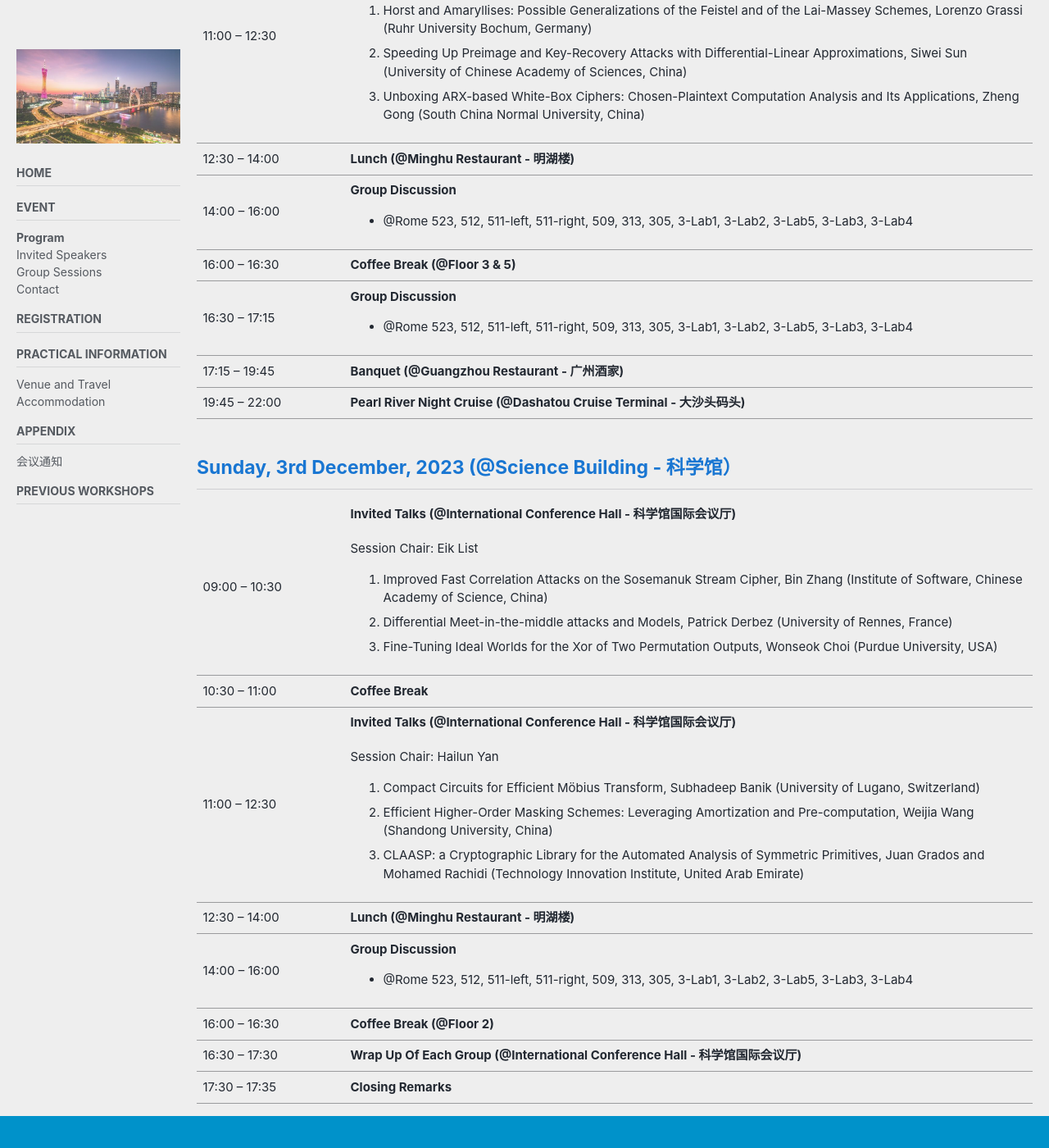
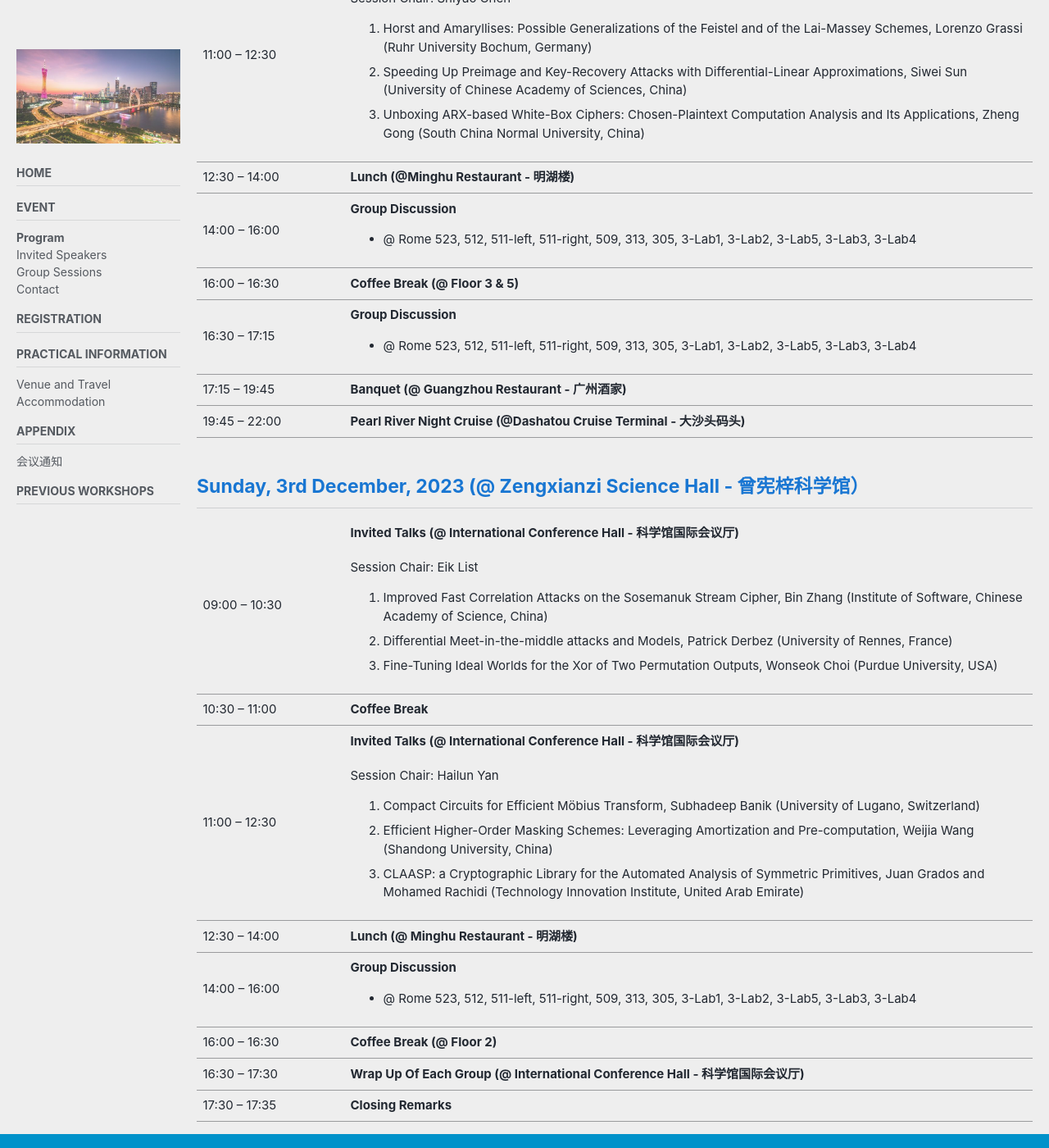
Before and after one commit to cryptanalysisbench/SATbench, a Jekyll site: the page built from program.md, in a window 1280 px wide and 1400 px high, scrolled down 1588 px. Shown: the whole window at 82% size. Built offline with Jekyll 4.4.1, drawn with Linux system fonts in a browser that asks for light colours; cached includes are drawn as plain includes; nearby versions of some CDN libraries; our own code applies the rules of GitHub Pages for plain Markdown files; some of the changed text lies outside the part shown.

Commit message:
Update program.md

```diff
--- a/program.md
+++ b/program.md
@@ -12,7 +12,7 @@ sidebar:
 
 # Program
 > Note:
-> @ Lecture Hall (学术报告厅) in the morning of the first day. @ Science Building (科学馆) in the rest of the workshop.
+> @ Academic Report Hall (学术报告厅) in the morning of the first day. @ Zengxianzi Science Hall (曾宪梓科学馆) in the rest of the workshop.
 <!--You can find [here](https://www.google.com) a pdf version of the program.-->
 
 ## Friday, 1st December, 2023
@@ -52,11 +52,11 @@ sidebar:
     </tr>
       <tr>
         <td>12:30 – 14:00</td>
-        <td><b>Lunch (@Minghu Restaurant - 明湖楼)</b></td>
+        <td><b>Lunch (@ Minghu Restaurant - 明湖楼)</b></td>
     </tr>
       <tr>
         <td>14:00 – 16:00</td>
-        <td><b>Group Discussion (@Science Building - 科学馆)</b>
+        <td><b>Group Discussion (@ Zengxianzi Science Hall - 曾宪梓科学馆)</b>
         <ul>
           <li>@Rome 523, 512, 511-left, 511-right, 509, 313, 305, 3-Lab1, 3-Lab2, 3-Lab5, 520, 509 </li>
         </ul>
@@ -64,11 +64,11 @@ sidebar:
     </tr>
       <tr>
         <td>16:00 – 16:30</td>
-        <td><b>Coffee Break (@Floor 3 & 5)</b></td>
+        <td><b>Coffee Break (@ Floor 3 & 5)</b></td>
     </tr>
       <tr>
         <td>16:30 – 18:00</td>
-        <td><b>Group Discussion (@Science Building - 科学馆)</b>
+        <td><b>Group Discussion (@ Zengxianzi Science Hall - 曾宪梓科学馆)</b>
         <ul>
           <li>@Rome 523, 512, 511-left, 511-right, 509, 313, 305, 3-Lab1, 3-Lab2, 3-Lab5, 520, 509 </li>
         </ul>
@@ -76,11 +76,11 @@ sidebar:
     </tr>
 </table>
 
-## Saturday, 2nd December, 2023 (@Science Building - 科学馆）
+## Saturday, 2nd December, 2023 (@ Zengxianzi Science Hall - 曾宪梓科学馆）
 <table>
     <tr>
         <td width="180">09:00 – 10:30</td>
-        <td><p><b>Invited Talks (@International Conference Hall - 科学馆国际会议厅)</b></p>
+        <td><p><b>Invited Talks (@International Conference Hall - 曾宪梓科学馆国际会议厅)</b></p>
           Session Chair: Haoyang Wang
           <ol>
           <li>Aspects of the Design of QARMAv2, Roberto Avanzi (ARM Germany GmbH)</li>
@@ -95,7 +95,7 @@ sidebar:
     </tr>
       <tr>
         <td>11:00 – 12:30</td>
-        <td><p><b>Invited Talks (@International Conference Hall - 科学馆国际会议厅)</b></p>
+        <td><p><b>Invited Talks (@ International Conference Hall - 科学馆国际会议厅)</b></p>
           Session Chair: Shiyao Chen
           <ol>
           <li>Horst and Amaryllises: Possible Generalizations of the Feistel and of the Lai-Massey Schemes, Lorenzo Grassi (Ruhr University Bochum, Germany)</li>
@@ -112,25 +112,25 @@ sidebar:
         <td>14:00 – 16:00</td>
         <td><b>Group Discussion</b>
         <ul>
-          <li>@Rome 523, 512, 511-left, 511-right, 509, 313, 305, 3-Lab1, 3-Lab2, 3-Lab5, 3-Lab3, 3-Lab4</li>
+          <li>@ Rome 523, 512, 511-left, 511-right, 509, 313, 305, 3-Lab1, 3-Lab2, 3-Lab5, 3-Lab3, 3-Lab4</li>
         </ul>
         </td>
     </tr>
       <tr>
         <td>16:00 – 16:30</td>
-        <td><b>Coffee Break (@Floor 3 & 5)</b></td>
+        <td><b>Coffee Break (@ Floor 3 & 5)</b></td>
     </tr>
       <tr>
         <td>16:30 – 17:15</td>
         <td><b>Group Discussion</b>
         <ul>
-          <li>@Rome 523, 512, 511-left, 511-right, 509, 313, 305, 3-Lab1, 3-Lab2, 3-Lab5, 3-Lab3, 3-Lab4</li>
+          <li>@ Rome 523, 512, 511-left, 511-right, 509, 313, 305, 3-Lab1, 3-Lab2, 3-Lab5, 3-Lab3, 3-Lab4</li>
         </ul>
         </td>
     </tr>
       <tr>
         <td>17:15 – 19:45</td>
-        <td><b>Banquet (@Guangzhou Restaurant - 广州酒家)</b></td>
+        <td><b>Banquet (@ Guangzhou Restaurant - 广州酒家)</b></td>
     </tr>
       <tr>
         <td>19:45 – 22:00</td>
@@ -138,12 +138,12 @@ sidebar:
     </tr>
 </table>
 
-## Sunday, 3rd December, 2023 (@Science Building - 科学馆）
+## Sunday, 3rd December, 2023 (@ Zengxianzi Science Hall - 曾宪梓科学馆）
 
 <table>
     <tr>
         <td width="180">09:00 – 10:30</td>
-        <td><p><b>Invited Talks (@International Conference Hall - 科学馆国际会议厅)</b></p>
+        <td><p><b>Invited Talks (@ International Conference Hall - 科学馆国际会议厅)</b></p>
           Session Chair: Eik List
           <ol>
           <li>Improved Fast Correlation Attacks on the Sosemanuk Stream Cipher, Bin Zhang (Institute of Software, Chinese Academy of Science, China)</li>
@@ -158,7 +158,7 @@ sidebar:
     </tr>
       <tr>
         <td>11:00 – 12:30</td>
-        <td><p><b>Invited Talks (@International Conference Hall - 科学馆国际会议厅)</b></p>
+        <td><p><b>Invited Talks (@ International Conference Hall - 科学馆国际会议厅)</b></p>
           Session Chair: Hailun Yan
           <ol>
           <li>Compact Circuits for Efficient Möbius Transform, Subhadeep Banik (University of Lugano, Switzerland)</li>
@@ -169,23 +169,23 @@ sidebar:
     </tr>
       <tr>
         <td>12:30 – 14:00</td>
-        <td><b>Lunch (@Minghu Restaurant - 明湖楼)</b></td>
+        <td><b>Lunch (@ Minghu Restaurant - 明湖楼)</b></td>
     </tr>
       <tr>
         <td>14:00 – 16:00</td>
         <td><b>Group Discussion</b>
         <ul>
-          <li>@Rome 523, 512, 511-left, 511-right, 509, 313, 305, 3-Lab1, 3-Lab2, 3-Lab5, 3-Lab3, 3-Lab4</li>
+          <li>@ Rome 523, 512, 511-left, 511-right, 509, 313, 305, 3-Lab1, 3-Lab2, 3-Lab5, 3-Lab3, 3-Lab4</li>
         </ul>
         </td>
     </tr>
       <tr>
         <td>16:00 – 16:30</td>
-        <td><b>Coffee Break (@Floor 2)</b></td>
+        <td><b>Coffee Break (@ Floor 2)</b></td>
     </tr>
       <tr>
         <td>16:30 – 17:30</td>
-        <td><b>Wrap Up Of Each Group (@International Conference Hall - 科学馆国际会议厅)</b></td>
+        <td><b>Wrap Up Of Each Group (@ International Conference Hall - 科学馆国际会议厅)</b></td>
     </tr>
       <tr>
         <td>17:30 – 17:35</td>
```
Also changed, not shown: other parts of program.md (+2 -2 lines).
